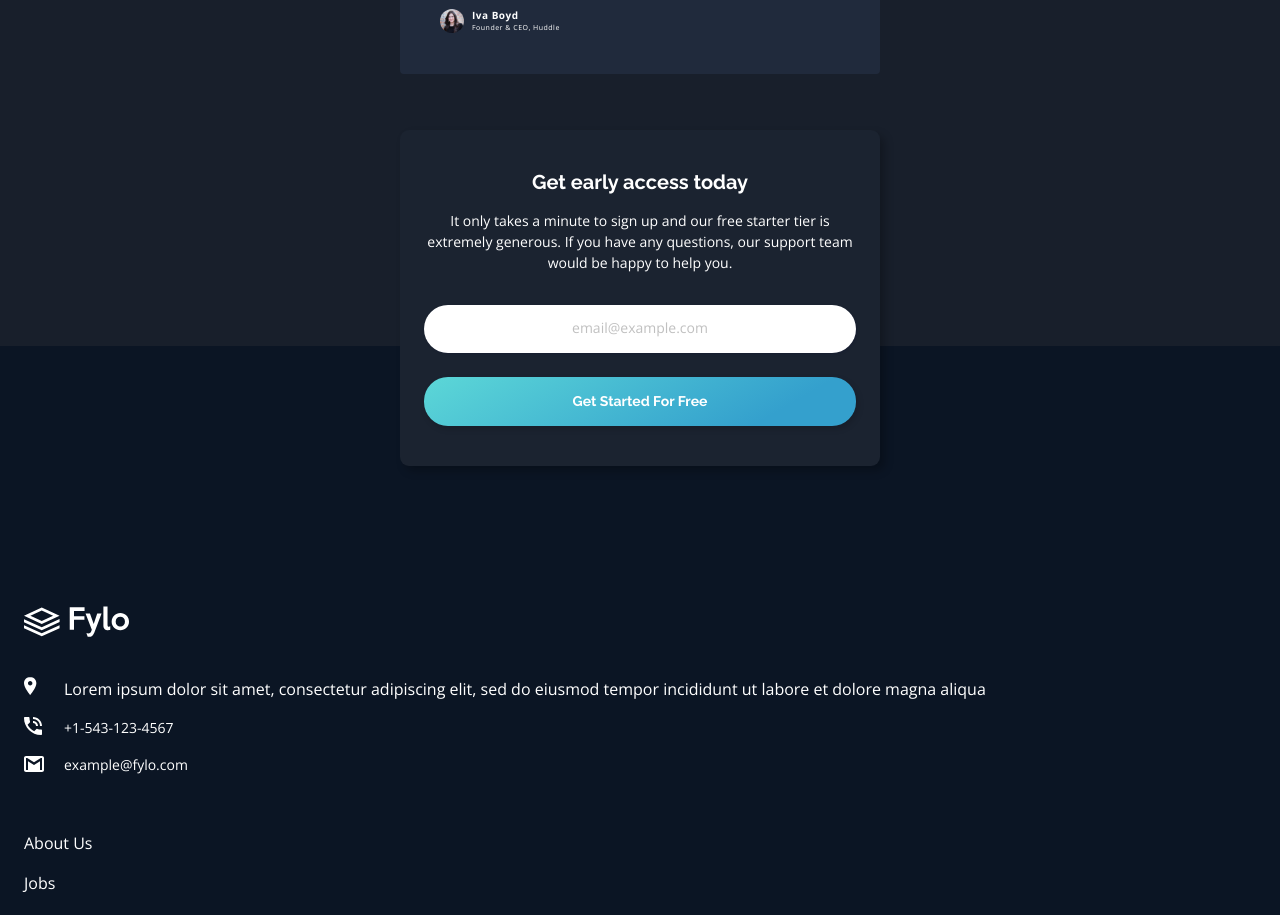
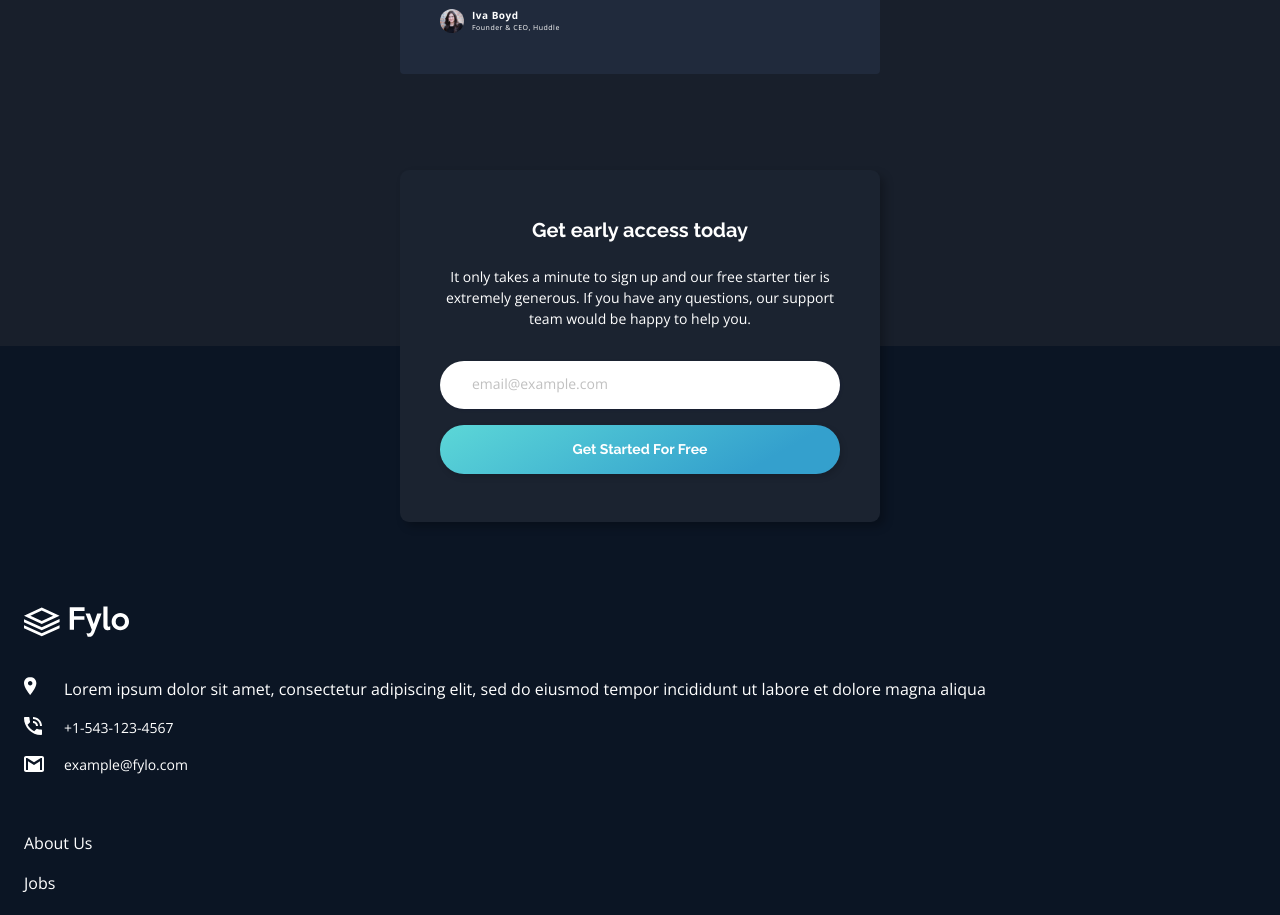
Before and after one commit to g-akca/fylo-landing-page, a React (Vite) app: page / in a window 1280 px wide. Shown: the part 3240-4155 px from the top of the page. Built offline with nearby package versions, Linux system fonts and the light colour scheme.

Commit message:
Add tablet responsive CTASection styles

```diff
--- a/src/components/CTASection.jsx
+++ b/src/components/CTASection.jsx
@@ -1,19 +1,19 @@
 function CTASection() {
   return (
-    <div className="px-6 py-10 w-full max-w-96 tablet:max-w-120 bg-navy-850 rounded-[9px] flex flex-col gap-8 text-center shadow-[5px_5px_8px_rgba(0,0,0,0.25)] absolute -bottom-50 left-1/2 -translate-x-1/2">
-      <div className="flex flex-col gap-4">
+    <div className="px-6 py-10 tablet:px-10 tablet:py-12 w-full max-w-96 tablet:max-w-120 bg-navy-850 rounded-[9px] flex flex-col gap-8 text-center shadow-[5px_5px_8px_rgba(0,0,0,0.25)] absolute -bottom-50 tablet:-bottom-64 left-1/2 -translate-x-1/2">
+      <div className="flex flex-col gap-4 tablet:gap-6">
         <h2 className="font-raleway font-bold text-[20px] leading-[120%]">Get early access today</h2>
         <p>It only takes a minute to sign up and our free starter tier is extremely generous. If you have any questions, our support team would be happy to help you.</p>
       </div>
 
-      <form className="flex flex-col gap-6">
+      <form className="flex flex-col gap-6 tablet:gap-4">
         <input
           type="email"
           id="email"
           placeholder="email@example.com"
           className="
             h-12 bg-white px-8 rounded-3xl shadow-[1px_1px_3px_rgba(7,4,59,0.16)]
-            text-navy-950 text-[12px] leading-4 text-center
+            text-navy-950 text-[12px] leading-4 text-center tablet:text-start
             placeholder:text-gray-400 placeholder:text-base placeholder:leading-base
           "
         />
```
